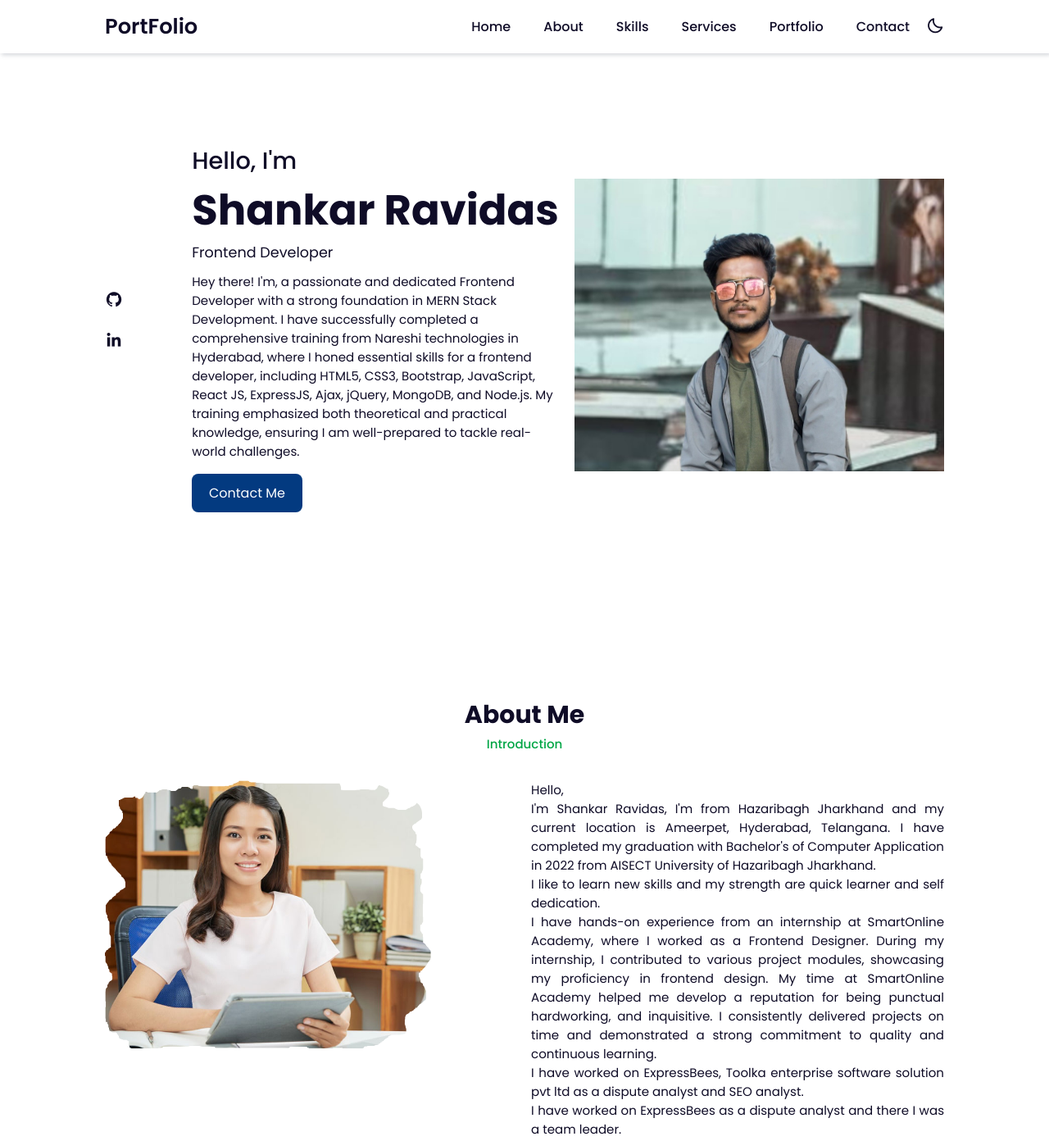
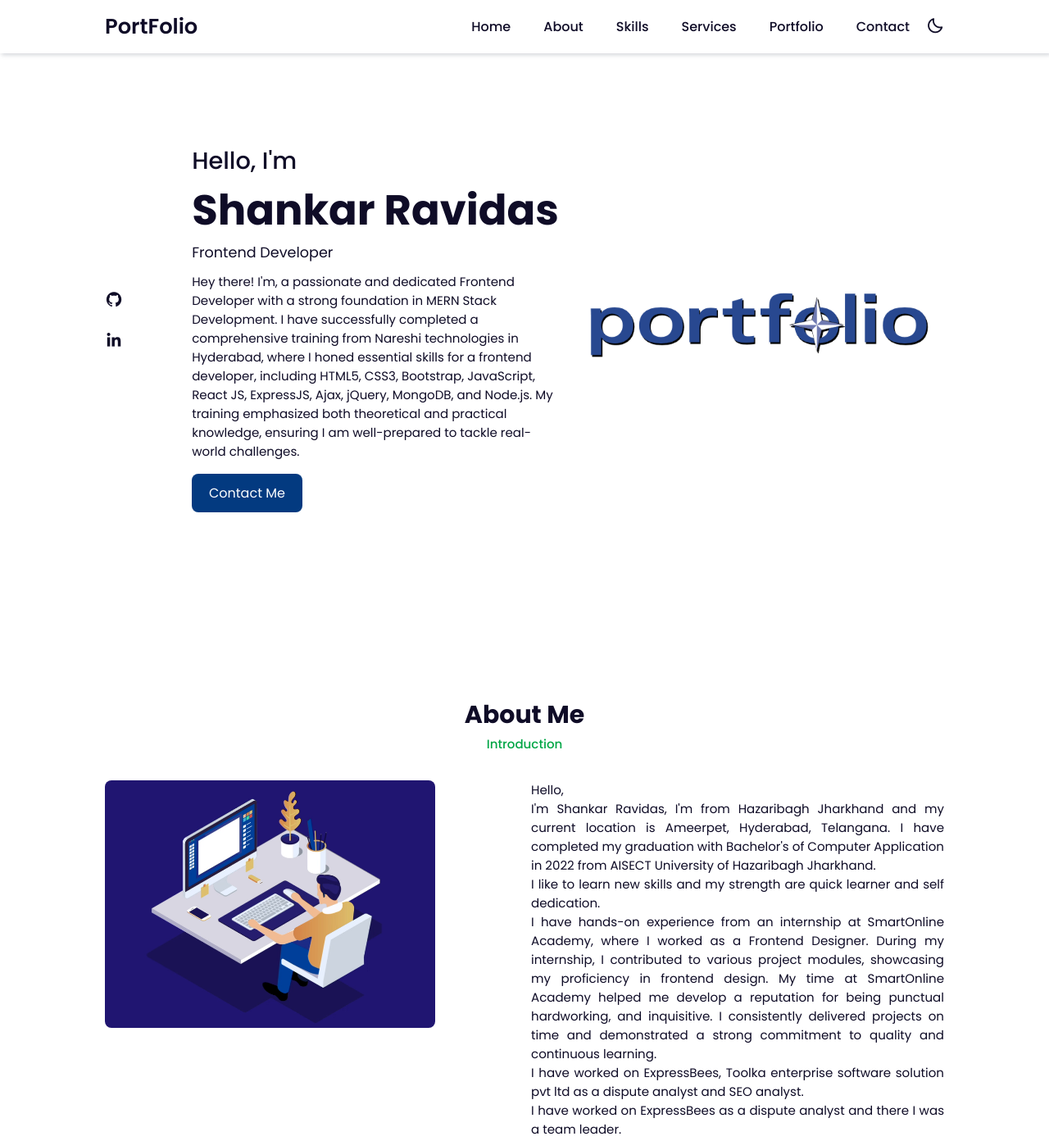
Before and after one commit to Shankar-0001/Portfolio, a plain HTML site: page index.html in a window 1280 px wide. Shown: the top 1392 px of the page at 82% size. Drawn offline with nearby package versions, Linux system fonts and the light colour scheme; a script that the page names is missing.

Commit message:
add images

```diff
--- a/index.html
+++ b/index.html
@@ -42,7 +42,7 @@
             <!-- <a href="#"><i class='bx bxl-behance'></i></a> -->
         </div>
         <div class="home-img">
-            <img src="img/shekhar.jpg" alt="">
+            <img src="img/2.png" alt="">
         </div>
         <div class="home-text">
             <span>Hello, I'm</span>
@@ -63,7 +63,7 @@
         <!-- About Content -->
         <div class="about-container">
             <div class="about-img">
-                <img src="img/11.png" alt="">
+                <img src="img/1.png" alt="">
             </div>
             <div class="about-text">
                 <p>Hello,<br> I'm Shankar Ravidas, I'm from Hazaribagh Jharkhand and my current location is Ameerpet,
```
Also changed, not shown: img/1.png (added), img/2.png (added).
